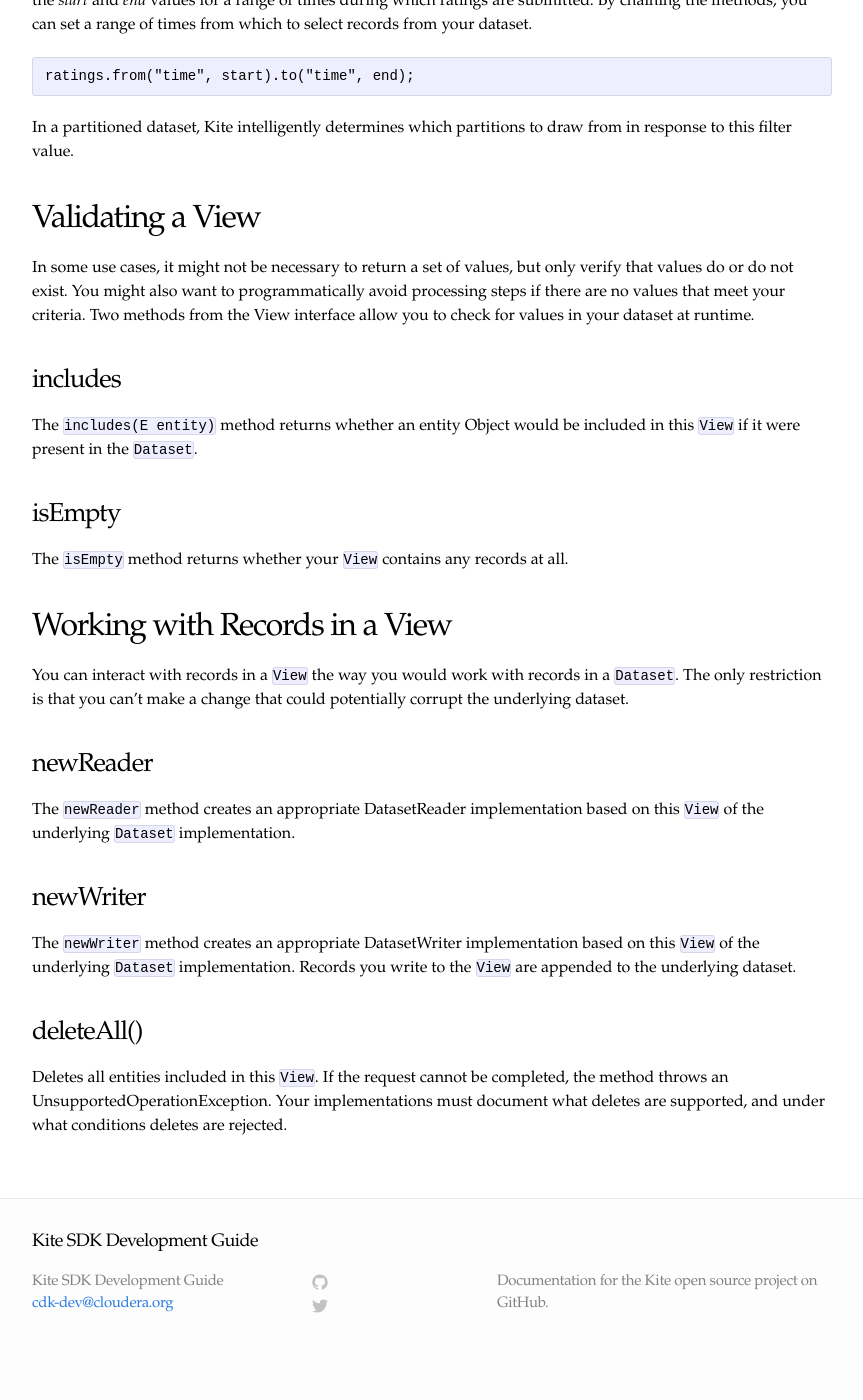
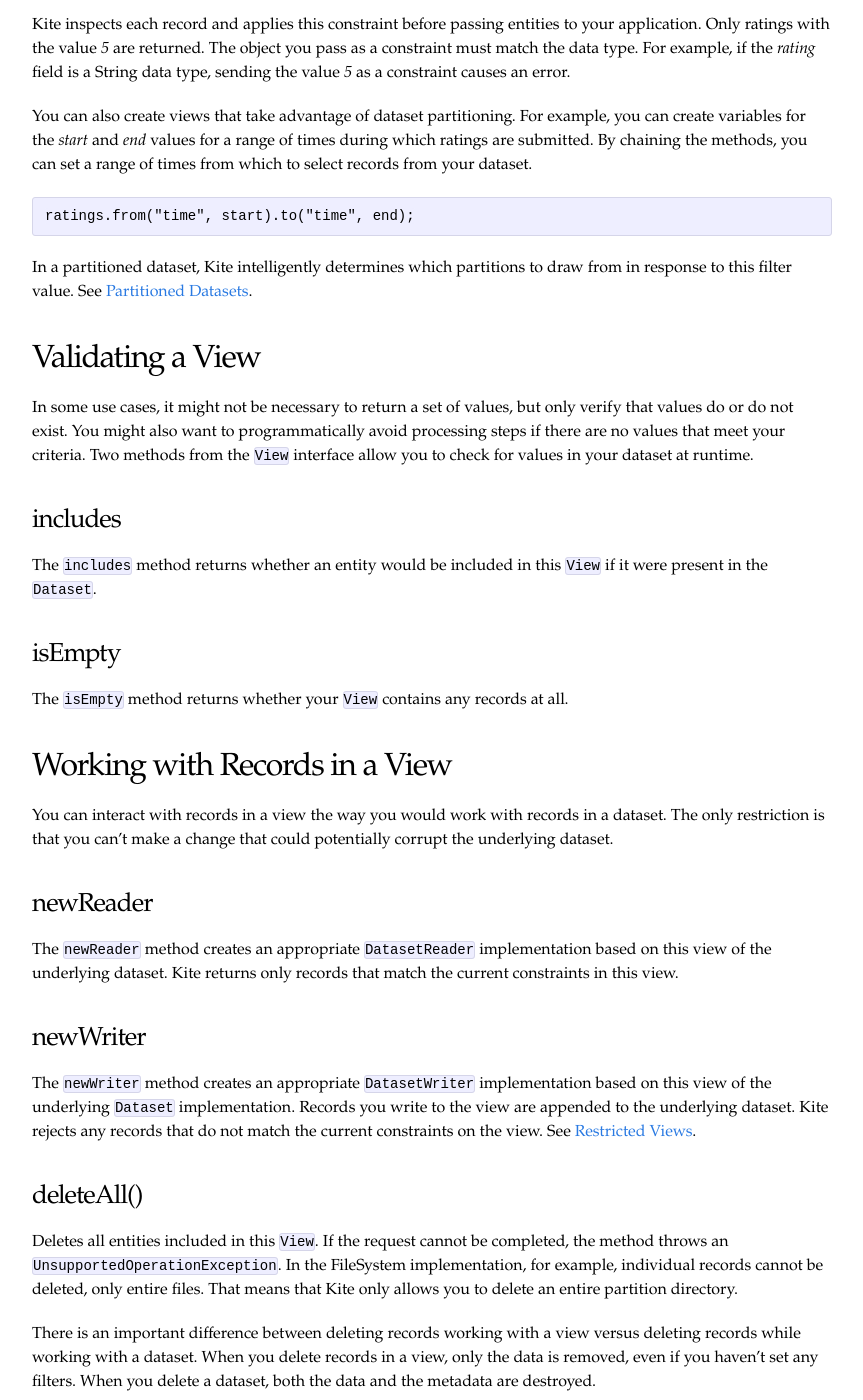
Before and after one commit to kite-sdk/kite-docs, a Jekyll site: the page built from KiteViewAPI.md, in a window 1280 px wide and 1400 px high, scrolled down 1166 px. Shown: the whole window, without its empty margins (208-1071 px from the left). Built offline with Jekyll 4.4.1, drawn with Linux system fonts in a browser that asks for light colours; before the commit the page ends 2531 px from its top, so only the background shows below that; some of the changed text lies outside the part shown.

Commit message:
Updated based on Blue's comments on previous PR.

````diff
--- a/KiteViewAPI.md
+++ b/KiteViewAPI.md
@@ -3,25 +3,27 @@ layout: page
 title: Kite View API
 ---
 
-The Kite View API lets you work with some or all records in a dataset. A URI with the prefix `view:` allows you to filter the records returned by choosing a range of values or subset of columns.
+The Kite View API lets you work with some or all records in a dataset. Kite handles the underlying details of selecting the correct records based on user-friendly commands. If your dataset is partitioned, Kite searches only in the partitions you specify when creating your view.
 
-In fact, a URI with the prefix `dataset:` returns a view; however, there are no filters applied, so actions applied to a view using a `dataset:` prefix apply to all rows and columns of the dataset.
+Kite filters records so that you can express assumptions about your data and have Kite enforce them. For example, `events.with("type")` means that _type_ is not null in records returned to the view of the _events_ dataset.
 
-A RefinableView lets you set filters on your view to select and work with only the specific records you need.
+It might seem as though a view is a subset of a dataset, but it is more accurate to think of a dataset as a view with no filters applied.
+
+A `RefinableView` lets you set filters on your view to select and work with only the specific records you need.
 
 ## Loading a View
 
-Loading a view is analogous to loading a full dataset. You provide a URI to the dataset, but replace the `dataset:` prefix with the `view:` prefix. The following code snippet creates a refinable view for a dataset of movie ratings.
+Loading a view is analogous to loading a full dataset. You provide a URI to the dataset, but replace the `dataset:` prefix with the `view:` prefix. The following code snippet creates a refinable view for a dataset of movie ratings submitted by critic (user_id) number 125.
 
 ```Java
-RefinableView<GenericRecord> ratings = Datasets.load("view:hive:ratings");
+RefinableView<GenericRecord> ratings = Datasets.load("view:hive:ratings?user_id=125");
 ```
 
-The `ratings` object just created refers to the entire dataset at this stage. Since it is a RefinableView, you can narrow down the selection of records.
+The `ratings` object just created refers to the entire dataset at this stage. Since it is a `RefinableView`, you can narrow down the selection of records.
 
 ## Refining a View
 
-The RefinableView interface has methods you can use to work with a subset of records.
+The `RefinableView` interface has methods you can use to work with a subset of records.
 
 | Method | Definition |
 | `with` | Restricted to entities in the field you choose with values equal to the given value. |
@@ -30,13 +32,13 @@ The RefinableView interface has methods you can use to work with a subset of rec
 | `to` | Restricted to entities in the field you choose with values less than or equal to the given value. |
 | `toBefore` | Restricted to entities in the field you choose with values less than the given value. |
 
-For example, If you want to work with movies with the rating of _5_, you can use the `with()` method.
+For example, If you want to work with movies with the rating of _5_, you can use the `with` method.
 
 ```Java
 ratings.with("rating", 5);
 ```
 
-Kite inspects each record and applies this constraint before passing entities to your application. Only ratings with the value _5_ are returned.
+Kite inspects each record and applies this constraint before passing entities to your application. Only ratings with the value _5_ are returned. The object you pass as a constraint must match the data type. For example, if the _rating_ field is a String data type, sending the value _5_ as a constraint causes an error.
 
 You can also create views that take advantage of dataset partitioning. For example, you can create variables for the _start_ and _end_ values for a range of times during which ratings are submitted. By chaining the methods, you can set a range of times from which to select records from your dataset.
 
@@ -44,15 +46,15 @@ You can also create views that take advantage of dataset partitioning. For examp
 ratings.from("time", start).to("time", end);
 ```
 
-In a partitioned dataset, Kite intelligently determines which partitions to draw from in response to this filter value.
+In a partitioned dataset, Kite intelligently determines which partitions to draw from in response to this filter value. See [Partitioned Datasets](Partitioned-Datasets/).
 
 ## Validating a View
 
-In some use cases, it might not be necessary to return a set of values, but only verify that values do or do not exist. You might also want to programmatically avoid processing steps if there are no values that meet your criteria. Two methods from the View interface allow you to check for values in your dataset at runtime.
+In some use cases, it might not be necessary to return a set of values, but only verify that values do or do not exist. You might also want to programmatically avoid processing steps if there are no values that meet your criteria. Two methods from the `View` interface allow you to check for values in your dataset at runtime.
 
 ### includes
 
-The `includes(E entity)` method returns whether an entity Object would be included in this `View` if it were present in the `Dataset`.
+The `includes` method returns whether an entity would be included in this `View` if it were present in the `Dataset`.
 
 ### isEmpty
 
@@ -60,16 +62,18 @@ The `isEmpty` method returns whether your `View` contains any records at all.
 
 ## Working with Records in a View
 
-You can interact with records in a `View` the way you would work with records in a `Dataset`. The only restriction is that you can't make a change that could potentially corrupt the underlying dataset.
+You can interact with records in a view the way you would work with records in a dataset. The only restriction is that you can't make a change that could potentially corrupt the underlying dataset.
 
 ### newReader
 
-The `newReader` method creates an appropriate DatasetReader implementation based on this `View` of the underlying `Dataset` implementation.
+The `newReader` method creates an appropriate `DatasetReader` implementation based on this view of the underlying dataset. Kite returns only records that match the current constraints in this view.
 
 ### newWriter
 
-The `newWriter` method creates an appropriate DatasetWriter implementation based on this `View` of the underlying `Dataset` implementation. Records you write to the `View` are appended to the underlying dataset.
+The `newWriter` method creates an appropriate `DatasetWriter` implementation based on this view of the underlying `Dataset` implementation. Records you write to the view are appended to the underlying dataset. Kite rejects any records that do not match the current constraints on the view. See [Restricted Views](Restricted-Views.md/).
 
 ### deleteAll()
 
-Deletes all entities included in this `View`. If the request cannot be completed, the method throws an UnsupportedOperationException. Your implementations must document what deletes are supported, and under what conditions deletes are rejected.
+Deletes all entities included in this `View`. If the request cannot be completed, the method throws an `UnsupportedOperationException`. In the FileSystem implementation, for example, individual records cannot be deleted, only entire files. That means that Kite only allows you to delete an entire partition directory.
+
+There is an important difference between deleting records working with a view versus deleting records while working with a dataset. When you delete records in a view, only the data is removed, even if you haven't set any filters. When you delete a dataset, both the data and the metadata are destroyed.
````
